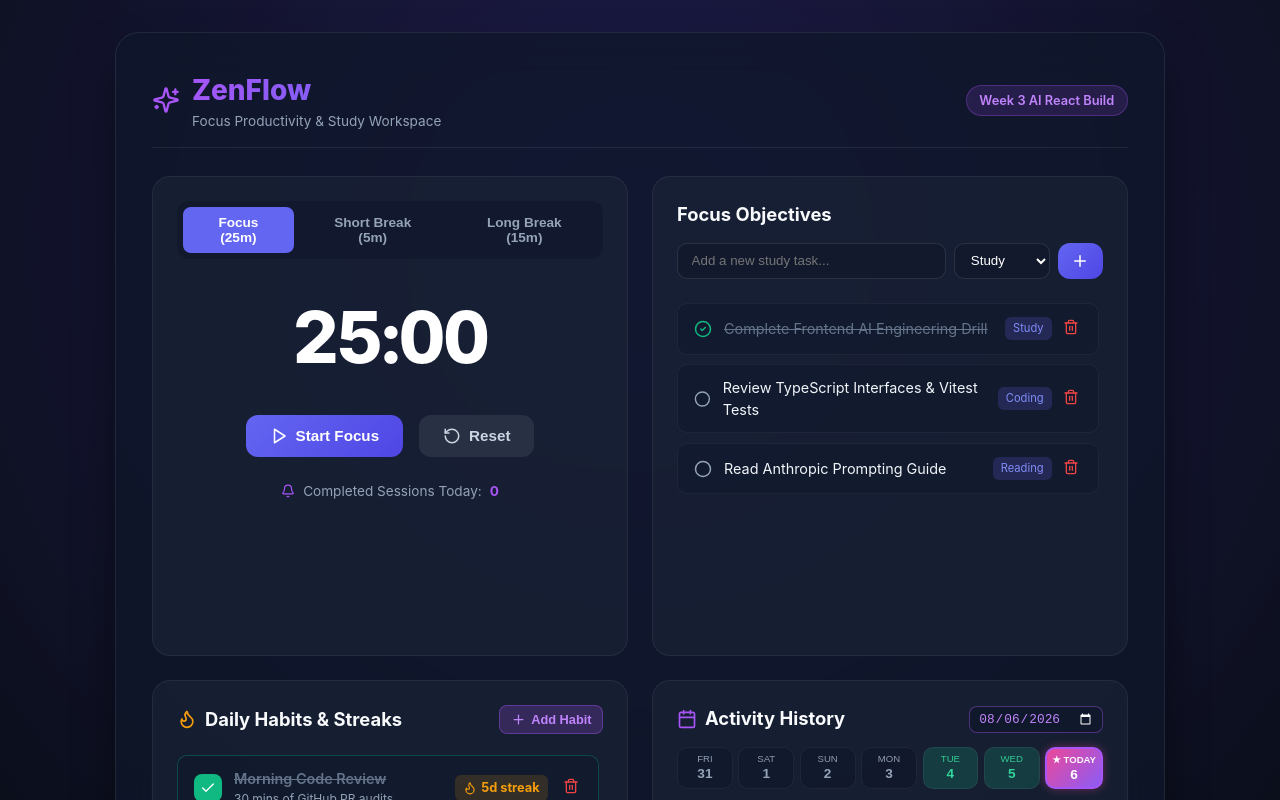
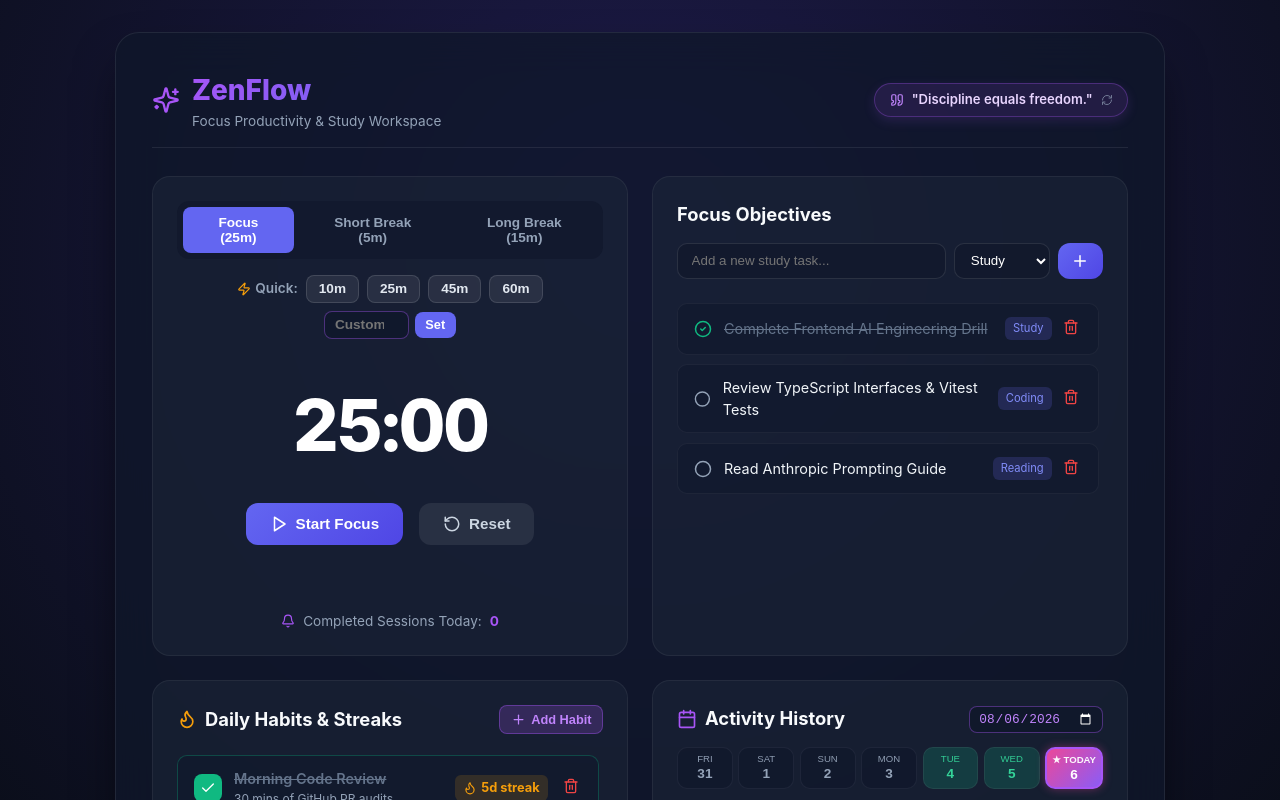
Before and after one commit to Atisha-Priyadarshani/ZenFlow-Focus-Hub, a React (Vite) app in the folder ZenFlow/: page / in a window 1280 px wide. Shown: the top 800 px of the page. Built offline with nearby package versions, Linux system fonts and the light colour scheme.

Commit message:
Replace capsule with rotating motivational quote pill & add prominent inline quick timer presets and custom duration input

```diff
--- a/ZenFlow/src/App.tsx
+++ b/ZenFlow/src/App.tsx
@@ -1,12 +1,22 @@
 import { useState, useEffect } from 'react';
-import { Sparkles } from 'lucide-react';
+import { Sparkles, Quote, RefreshCw } from 'lucide-react';
 import { PomodoroTimer } from './components/PomodoroTimer';
 import { TaskManager } from './components/TaskManager';
 import { HabitTracker } from './components/HabitTracker';
 import { CompletionCalendar, ActivityHistoryRecord } from './components/CompletionCalendar';
 
+const MOTIVATION_QUOTES = [
+  "Discipline equals freedom.",
+  "Focus on progress, not perfection.",
+  "Small daily wins compound into greatness.",
+  "Your future self will thank you for today's effort.",
+  "Deep work creates extraordinary results.",
+  "Stay hungry, stay consistent.",
+];
+
 export default function App() {
   const todayStr = new Date().toISOString().split('T')[0];
+  const [quoteIndex, setQuoteIndex] = useState<number>(0);
 
   const [completedHistory, setCompletedHistory] = useState<Record<string, ActivityHistoryRecord>>(() => {
     try {
@@ -40,6 +50,10 @@ export default function App() {
       console.error('Failed to save history to localStorage', e);
     }
   }, [completedHistory]);
+
+  const rotateQuote = () => {
+    setQuoteIndex((prev) => (prev + 1) % MOTIVATION_QUOTES.length);
+  };
 
   const handleItemCompleted = (itemTitle: string) => {
     setCompletedHistory((prev) => {
@@ -93,9 +107,31 @@ export default function App() {
             </p>
           </div>
         </div>
-        <span style={{ fontSize: '0.8rem', padding: '0.3rem 0.8rem', background: 'rgba(168, 85, 247, 0.15)', color: '#c084fc', border: '1px solid rgba(168, 85, 247, 0.3)', borderRadius: '9999px', fontWeight: 600 }}>
-          Week 3 AI React Build
-        </span>
+
+        {/* Short Motivational Quote Pill */}
+        <div
+          onClick={rotateQuote}
+          style={{
+            display: 'flex',
+            alignItems: 'center',
+            gap: '0.5rem',
+            background: 'rgba(168, 85, 247, 0.12)',
+            border: '1px solid rgba(168, 85, 247, 0.3)',
+            borderRadius: '9999px',
+            padding: '0.4rem 0.9rem',
+            color: '#e9d5ff',
+            fontSize: '0.82rem',
+            fontWeight: 600,
+            cursor: 'pointer',
+            boxShadow: '0 4px 12px rgba(168, 85, 247, 0.15)',
+            maxWidth: '380px',
+          }}
+          title="Click to rotate motivation quote"
+        >
+          <Quote size={14} color="#c084fc" />
+          <span>&quot;{MOTIVATION_QUOTES[quoteIndex]}&quot;</span>
+          <RefreshCw size={12} color="#94a3b8" style={{ opacity: 0.7 }} />
+        </div>
       </header>
 
       <div className="main-grid">
--- a/ZenFlow/src/components/PomodoroTimer.tsx
+++ b/ZenFlow/src/components/PomodoroTimer.tsx
@@ -1,5 +1,5 @@
 import React, { useState, useEffect, useRef } from 'react';
-import { Play, Pause, RotateCcw, Bell } from 'lucide-react';
+import { Play, Pause, RotateCcw, Bell, Zap } from 'lucide-react';
 
 export type TimerMode = 'focus' | 'shortBreak' | 'longBreak';
 
@@ -18,9 +18,10 @@ export const PomodoroTimer: React.FC<PomodoroTimerProps> = ({ onSessionComplete
   const [timeLeft, setTimeLeft] = useState<number>(MODE_DURATIONS.focus);
   const [isRunning, setIsRunning] = useState<boolean>(false);
   const [completedSessions, setCompletedSessions] = useState<number>(0);
+  const [customMinutes, setCustomMinutes] = useState<string>('');
+
   const audioCtxRef = useRef<AudioContext | null>(null);
 
-  // Play real audio chime when session completes using Web Audio API oscillator
   const playAlarmChime = () => {
     try {
       if (!audioCtxRef.current) {
@@ -33,8 +34,8 @@ export const PomodoroTimer: React.FC<PomodoroTimerProps> = ({ onSessionComplete
       const gain = ctx.createGain();
 
       osc.type = 'sine';
-      osc.frequency.setValueAtTime(587.33, ctx.currentTime); // D5 note
-      osc.frequency.setValueAtTime(880, ctx.currentTime + 0.15); // A5 note
+      osc.frequency.setValueAtTime(587.33, ctx.currentTime);
+      osc.frequency.setValueAtTime(880, ctx.currentTime + 0.15);
 
       gain.gain.setValueAtTime(0.3, ctx.currentTime);
       gain.gain.exponentialRampToValueAtTime(0.001, ctx.currentTime + 1.2);
@@ -49,7 +50,6 @@ export const PomodoroTimer: React.FC<PomodoroTimerProps> = ({ onSessionComplete
     }
   };
 
-  // Timer tick effect with cleanup
   useEffect(() => {
     let interval: NodeJS.Timeout | null = null;
 
@@ -77,6 +77,21 @@ export const PomodoroTimer: React.FC<PomodoroTimerProps> = ({ onSessionComplete
     setIsRunning(false);
   };
 
+  const handleQuickPreset = (mins: number) => {
+    setTimeLeft(mins * 60);
+    setIsRunning(false);
+  };
+
+  const handleCustomSubmit = (e: React.FormEvent) => {
+    e.preventDefault();
+    const mins = parseInt(customMinutes, 10);
+    if (!isNaN(mins) && mins > 0 && mins <= 180) {
+      setTimeLeft(mins * 60);
+      setIsRunning(false);
+      setCustomMinutes('');
+    }
+  };
+
   const toggleTimer = () => {
     setIsRunning((prev) => !prev);
   };
@@ -94,7 +109,7 @@ export const PomodoroTimer: React.FC<PomodoroTimerProps> = ({ onSessionComplete
 
   return (
     <div className="card" role="region" aria-label="Pomodoro Focus Timer">
-      <div className="mode-pills" role="tablist" aria-label="Timer Mode Switcher">
+      <div className="mode-pills" role="tablist" aria-label="Timer Mode Switcher" style={{ marginBottom: '1rem' }}>
         <button
           role="tab"
           aria-selected={mode === 'focus'}
@@ -121,6 +136,71 @@ export const PomodoroTimer: React.FC<PomodoroTimerProps> = ({ onSessionComplete
         </button>
       </div>
 
+      {/* Prominent Quick Presets + Custom Mins Input in One Single Row */}
+      <div style={{ display: 'flex', alignItems: 'center', justifyContent: 'center', gap: '0.5rem', flexWrap: 'wrap', marginBottom: '0.5rem' }}>
+        <span style={{ fontSize: '0.85rem', color: '#94a3b8', fontWeight: 600, display: 'flex', alignItems: 'center', gap: '0.25rem' }}>
+          <Zap size={14} color="#f59e0b" /> Quick:
+        </span>
+
+        {[10, 25, 45, 60].map((m) => (
+          <button
+            key={m}
+            onClick={() => handleQuickPreset(m)}
+            style={{
+              background: 'rgba(255, 255, 255, 0.08)',
+              border: '1px solid rgba(255, 255, 255, 0.12)',
+              color: '#e2e8f0',
+              borderRadius: '8px',
+              padding: '0.35rem 0.75rem',
+              fontSize: '0.85rem',
+              cursor: 'pointer',
+              fontWeight: 700,
+              transition: 'all 0.2s ease',
+            }}
+          >
+            {m}m
+          </button>
+        ))}
+
+        <form onSubmit={handleCustomSubmit} style={{ display: 'flex', alignItems: 'center', gap: '0.35rem' }}>
+          <input
+            type="number"
+            min="1"
+            max="180"
+            value={customMinutes}
+            onChange={(e) => setCustomMinutes(e.target.value)}
+            placeholder="Custom m"
+            style={{
+              width: '85px',
+              padding: '0.35rem 0.6rem',
+              borderRadius: '8px',
+              background: 'rgba(15, 23, 42, 0.7)',
+              border: '1px solid rgba(168, 85, 247, 0.4)',
+              color: '#c084fc',
+              fontSize: '0.85rem',
+              fontWeight: 600,
+              outline: 'none',
+            }}
+            aria-label="Custom duration in minutes"
+          />
+          <button
+            type="submit"
+            style={{
+              background: '#6366f1',
+              color: 'white',
+              border: 'none',
+              borderRadius: '8px',
+              padding: '0.35rem 0.65rem',
+              fontSize: '0.8rem',
+              fontWeight: 700,
+              cursor: 'pointer',
+            }}
+          >
+            Set
+          </button>
+        </form>
+      </div>
+
       <div className="timer-display" aria-live="off" aria-label={`Time remaining: ${formatTime(timeLeft)}`}>
         {formatTime(timeLeft)}
       </div>
@@ -144,7 +224,7 @@ export const PomodoroTimer: React.FC<PomodoroTimerProps> = ({ onSessionComplete
         </button>
       </div>
 
-      <div style={{ marginTop: '1.5rem', textAlign: 'center', fontSize: '0.85rem', color: '#94a3b8', display: 'flex', alignItems: 'center', justifyContent: 'center', gap: '0.5rem' }}>
+      <div style={{ marginTop: 'auto', textAlign: 'center', fontSize: '0.85rem', color: '#94a3b8', display: 'flex', alignItems: 'center', justifyContent: 'center', gap: '0.5rem', paddingTop: '0.75rem' }}>
         <Bell size={14} color="#a855f7" /> Completed Sessions Today: <strong style={{ color: '#a855f7' }}>{completedSessions}</strong>
       </div>
     </div>
```
